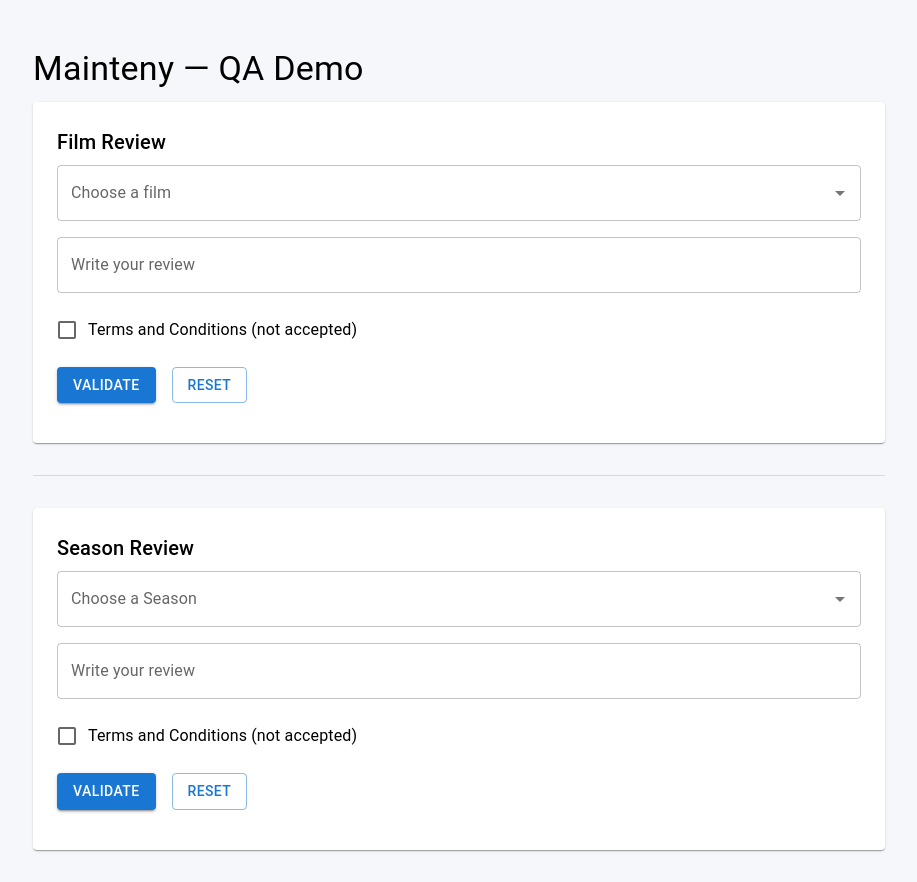
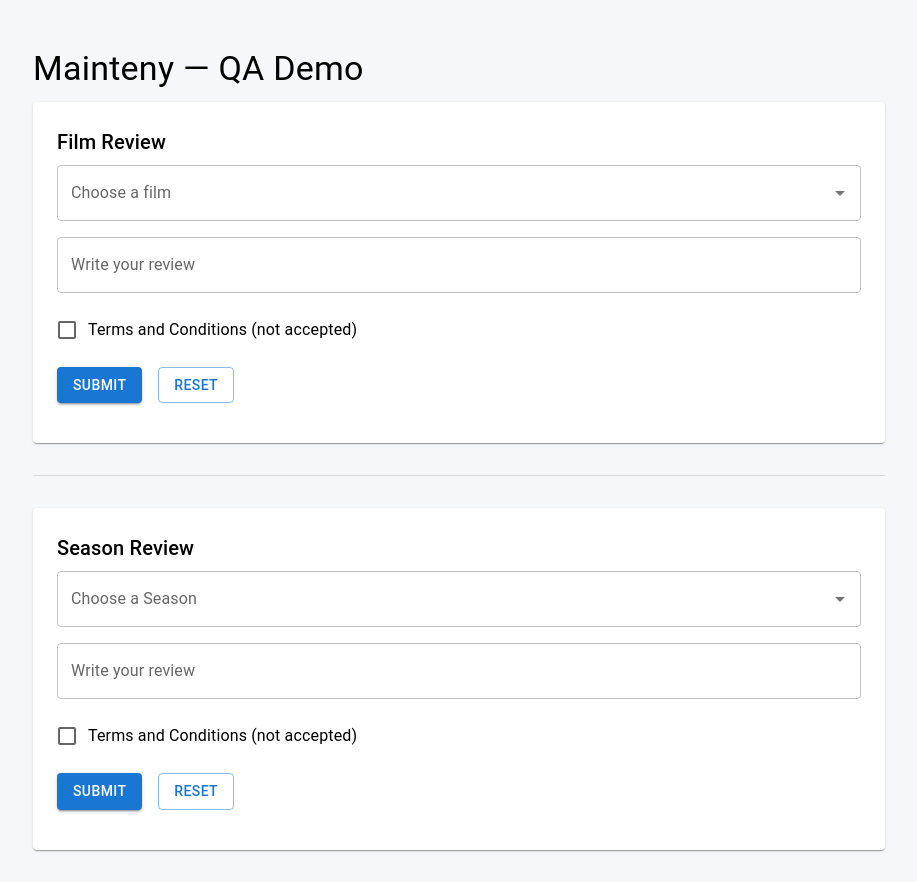
Before and after one commit to AqibQasim/SampleProject, a React (Vite) app: page / in a window 1280 px wide. Shown: the whole page, without its empty margins (181-1098 px from the left). Built offline with nearby package versions, Linux system fonts and the light colour scheme.

Commit message:
submit button

```diff
--- a/src/App.jsx
+++ b/src/App.jsx
@@ -106,7 +106,7 @@ export default function App() {
 
         <Stack direction="row" spacing={2} sx={{ mb: 2 }}>
           <Button data-testid="s1-validate-btn" variant="contained" onClick={() => validateSection('s1')}>
-            Validate
+            Submit
           </Button>
           <Button data-testid="s1-reset-btn" variant="outlined" onClick={() => resetSection('s1')}>
             Reset
@@ -165,7 +165,7 @@ export default function App() {
 
         <Stack direction="row" spacing={2} sx={{ mb: 2 }}>
           <Button data-testid="s2-validate-btn" variant="contained" onClick={() => validateSection('s2')}>
-            Validate
+            Submit
           </Button>
           <Button data-testid="s2-reset-btn" variant="outlined" onClick={() => resetSection('s2')}>
             Reset
@@ -180,7 +180,7 @@ export default function App() {
 
         {success.s2 && (
           <Alert data-testid="s2-success-alert" severity="success" sx={{ mt: 1 }}>
-            Section 2 is valid
+            Season Review is valid
           </Alert>
         )}
       </Box>
```
